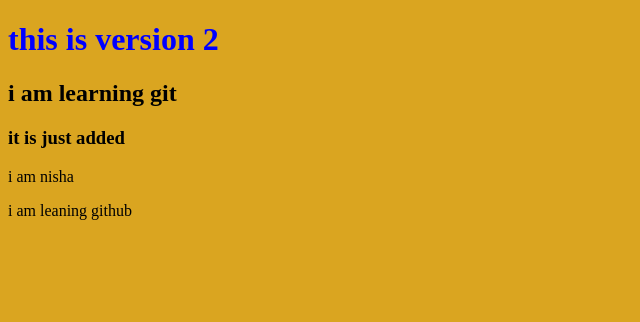
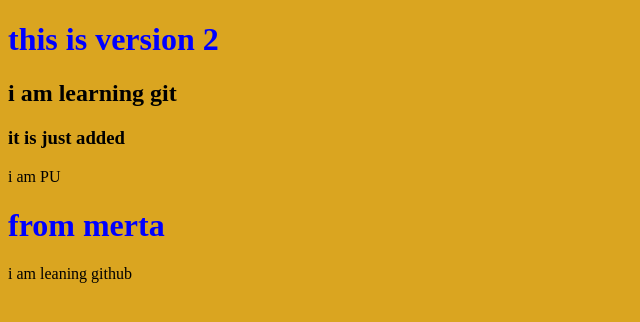
Before and after one commit to Payal-soni414/Learning, a plain HTML site: page index.html in a window 1280 px wide. Shown: the whole page, without its empty margins (0-640 px from the left). Drawn offline with Linux system fonts and the light colour scheme.

Commit message:
changed by main

```diff
--- a/index.html
+++ b/index.html
@@ -10,7 +10,8 @@
   <h1>this is version 2</h1>
   <h2>i am learning git</h2>
   <h3>it is just added</h3>
-  <p>i am nisha</p>
+  <p>i am PU</p>
+  <h1>from merta</h1>
   <p> i am leaning github</p>
 </body>
 </html>
```
